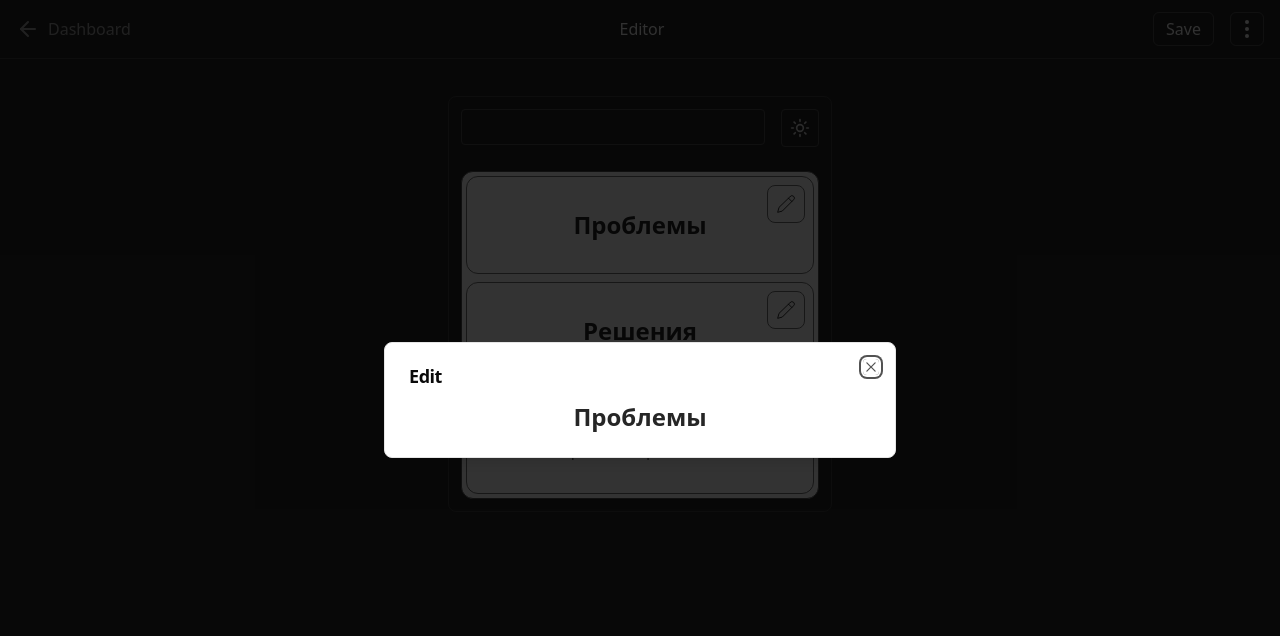
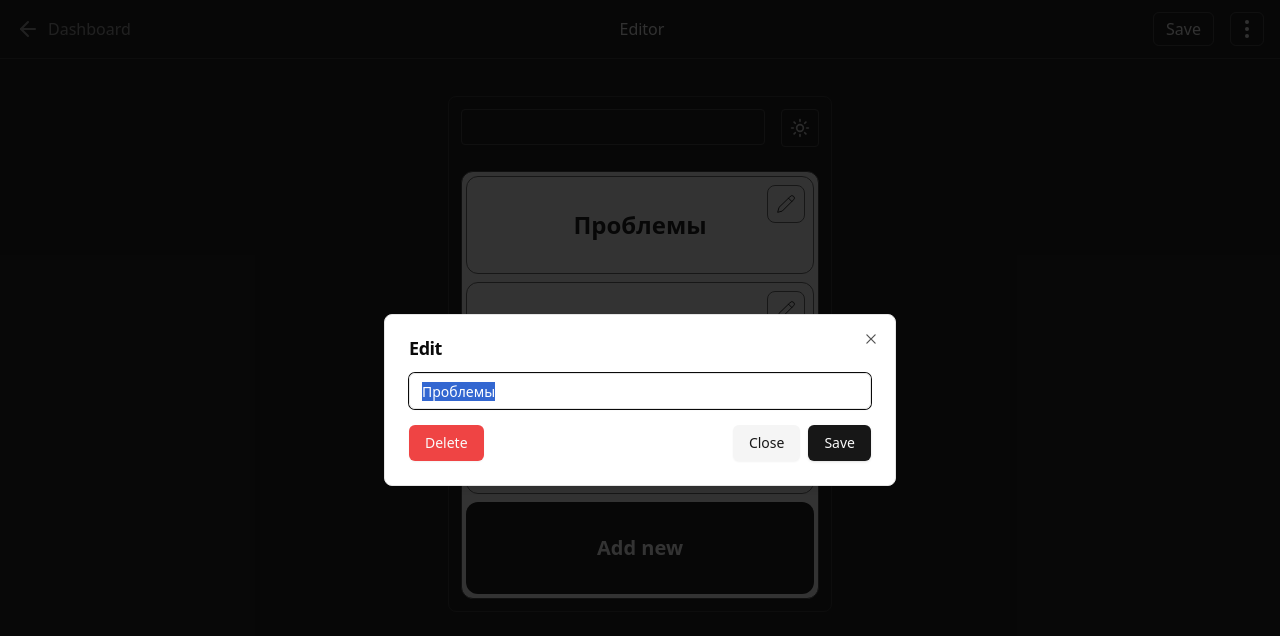
Before and after one commit to ethaningenium/tap-builder, a React (Vite) app: page /edit in a window 1280 px wide. Both pictures are taken after a click on the button 786 px from the left and 204 px from the top of the page. Shown: the top 636 px of the page. Built offline with nearby package versions, Linux system fonts and the light colour scheme.

Commit message:
created add new element/delete element button

```diff
--- a/package.json
+++ b/package.json
@@ -13,6 +13,7 @@
   "dependencies": {
     "@radix-ui/react-dialog": "^1.0.5",
     "@radix-ui/react-icons": "^1.3.0",
+    "@radix-ui/react-slot": "^1.0.2",
     "@supabase/supabase-js": "^2.39.3",
     "class-variance-authority": "^0.7.0",
     "clsx": "^2.1.0",
@@ -22,11 +23,13 @@
     "react-router-dom": "^6.21.3",
     "tailwind-merge": "^2.2.1",
     "tailwindcss-animate": "^1.0.7",
+    "uuid": "^9.0.1",
     "zustand": "^4.5.0"
   },
   "devDependencies": {
     "@types/react": "^18.2.43",
     "@types/react-dom": "^18.2.17",
+    "@types/uuid": "^9.0.8",
     "@typescript-eslint/eslint-plugin": "^6.14.0",
     "@typescript-eslint/parser": "^6.14.0",
     "@vitejs/plugin-react": "^4.2.1",
--- /dev/null
+++ b/src/components/ui/button.tsx
@@ -0,0 +1,57 @@
+import * as React from "react"
+import { Slot } from "@radix-ui/react-slot"
+import { cva, type VariantProps } from "class-variance-authority"
+
+import { cn } from "@/libs/cn"
+
+const buttonVariants = cva(
+  "inline-flex items-center justify-center whitespace-nowrap rounded-md text-sm font-medium transition-colors focus-visible:outline-none focus-visible:ring-1 focus-visible:ring-ring disabled:pointer-events-none disabled:opacity-50",
+  {
+    variants: {
+      variant: {
+        default:
+          "bg-primary text-primary-foreground shadow hover:bg-primary/90",
+        destructive:
+          "bg-destructive text-destructive-foreground shadow-sm hover:bg-destructive/90",
+        outline:
+          "border border-input bg-background shadow-sm hover:bg-accent hover:text-accent-foreground",
+        secondary:
+          "bg-secondary text-secondary-foreground shadow-sm hover:bg-secondary/80",
+        ghost: "hover:bg-accent hover:text-accent-foreground",
+        link: "text-primary underline-offset-4 hover:underline",
+      },
+      size: {
+        default: "h-9 px-4 py-2",
+        sm: "h-8 rounded-md px-3 text-xs",
+        lg: "h-10 rounded-md px-8",
+        icon: "h-9 w-9",
+      },
+    },
+    defaultVariants: {
+      variant: "default",
+      size: "default",
+    },
+  }
+)
+
+export interface ButtonProps
+  extends React.ButtonHTMLAttributes<HTMLButtonElement>,
+    VariantProps<typeof buttonVariants> {
+  asChild?: boolean
+}
+
+const Button = React.forwardRef<HTMLButtonElement, ButtonProps>(
+  ({ className, variant, size, asChild = false, ...props }, ref) => {
+    const Comp = asChild ? Slot : "button"
+    return (
+      <Comp
+        className={cn(buttonVariants({ variant, size, className }))}
+        ref={ref}
+        {...props}
+      />
+    )
+  }
+)
+Button.displayName = "Button"
+
+export { Button, buttonVariants }
--- a/src/components/ui/dialog.tsx
+++ b/src/components/ui/dialog.tsx
@@ -1,16 +1,16 @@
-import * as React from "react"
-import * as DialogPrimitive from "@radix-ui/react-dialog"
-import { Cross2Icon } from "@radix-ui/react-icons"
+import * as React from "react";
+import * as DialogPrimitive from "@radix-ui/react-dialog";
+import { Cross2Icon } from "@radix-ui/react-icons";
 
-import { cn } from "@/libs/cn"
+import { cn } from "@/libs/cn";
 
-const Dialog = DialogPrimitive.Root
+const Dialog = DialogPrimitive.Root;
 
-const DialogTrigger = DialogPrimitive.Trigger
+const DialogTrigger = DialogPrimitive.Trigger;
 
-const DialogPortal = DialogPrimitive.Portal
+const DialogPortal = DialogPrimitive.Portal;
 
-const DialogClose = DialogPrimitive.Close
+const DialogClose = DialogPrimitive.Close;
 
 const DialogOverlay = React.forwardRef<
   React.ElementRef<typeof DialogPrimitive.Overlay>,
@@ -24,8 +24,8 @@ const DialogOverlay = React.forwardRef<
     )}
     {...props}
   />
-))
-DialogOverlay.displayName = DialogPrimitive.Overlay.displayName
+));
+DialogOverlay.displayName = DialogPrimitive.Overlay.displayName;
 
 const DialogContent = React.forwardRef<
   React.ElementRef<typeof DialogPrimitive.Content>,
@@ -48,8 +48,8 @@ const DialogContent = React.forwardRef<
       </DialogPrimitive.Close>
     </DialogPrimitive.Content>
   </DialogPortal>
-))
-DialogContent.displayName = DialogPrimitive.Content.displayName
+));
+DialogContent.displayName = DialogPrimitive.Content.displayName;
 
 const DialogHeader = ({
   className,
@@ -62,22 +62,19 @@ const DialogHeader = ({
     )}
     {...props}
   />
-)
-DialogHeader.displayName = "DialogHeader"
+);
+DialogHeader.displayName = "DialogHeader";
 
 const DialogFooter = ({
   className,
   ...props
 }: React.HTMLAttributes<HTMLDivElement>) => (
   <div
-    className={cn(
-      "flex flex-col-reverse sm:flex-row sm:justify-end sm:space-x-2",
-      className
-    )}
+    className={cn("flex flex-col-reverse sm:flex-row sm:space-x-2", className)}
     {...props}
   />
-)
-DialogFooter.displayName = "DialogFooter"
+);
+DialogFooter.displayName = "DialogFooter";
 
 const DialogTitle = React.forwardRef<
   React.ElementRef<typeof DialogPrimitive.Title>,
@@ -91,8 +88,8 @@ const DialogTitle = React.forwardRef<
     )}
     {...props}
   />
-))
-DialogTitle.displayName = DialogPrimitive.Title.displayName
+));
+DialogTitle.displayName = DialogPrimitive.Title.displayName;
 
 const DialogDescription = React.forwardRef<
   React.ElementRef<typeof DialogPrimitive.Description>,
@@ -103,8 +100,8 @@ const DialogDescription = React.forwardRef<
     className={cn("text-sm text-muted-foreground", className)}
     {...props}
   />
-))
-DialogDescription.displayName = DialogPrimitive.Description.displayName
+));
+DialogDescription.displayName = DialogPrimitive.Description.displayName;
 
 export {
   Dialog,
@@ -117,4 +114,4 @@ export {
   DialogFooter,
   DialogTitle,
   DialogDescription,
-}
+};
--- /dev/null
+++ b/src/components/ui/input.tsx
@@ -0,0 +1,25 @@
+import * as React from "react"
+
+import { cn } from "@/libs/cn"
+
+export interface InputProps
+  extends React.InputHTMLAttributes<HTMLInputElement> {}
+
+const Input = React.forwardRef<HTMLInputElement, InputProps>(
+  ({ className, type, ...props }, ref) => {
+    return (
+      <input
+        type={type}
+        className={cn(
+          "flex h-9 w-full rounded-md border border-input bg-transparent px-3 py-1 text-sm shadow-sm transition-colors file:border-0 file:bg-transparent file:text-sm file:font-medium placeholder:text-muted-foreground focus-visible:outline-none focus-visible:ring-1 focus-visible:ring-ring disabled:cursor-not-allowed disabled:opacity-50",
+          className
+        )}
+        ref={ref}
+        {...props}
+      />
+    )
+  }
+)
+Input.displayName = "Input"
+
+export { Input }
--- /dev/null
+++ b/src/features/editor/components/add-new.tsx
@@ -0,0 +1,98 @@
+import { cn } from "@/libs/cn";
+import { ViewParent } from "./view-parent";
+import {
+  Dialog,
+  DialogTrigger,
+  DialogContent,
+  DialogHeader,
+  DialogClose,
+} from "@/components/ui/dialog";
+import { useEditStore } from "../services/store";
+import { v4 } from "uuid";
+
+export const AddNew = () => {
+  return (
+    <Dialog>
+      <DialogTrigger>
+        <ViewParent className="border-none bg-neutral-800 dark:bg-white text-white dark:text-neutral-800">
+          <p className="text-xl font-bold">Add new</p>
+        </ViewParent>
+      </DialogTrigger>
+      <DialogContent className="w-full flex flex-col items-center">
+        <DialogHeader>
+          <span>Click to element to add</span>
+        </DialogHeader>
+        <div className="w-full rounded-2xl p-2">
+          <DialogClose className="flex gap-4">
+            <TitleAdd />
+            <TextAdd />
+          </DialogClose>
+        </div>
+      </DialogContent>
+    </Dialog>
+  );
+};
+
+interface INewBrick extends React.HTMLAttributes<HTMLDivElement> {
+  children: React.ReactNode;
+}
+
+function NewBrickParent({ children, className, ...props }: INewBrick) {
+  return (
+    <div
+      className={cn(
+        "h-24 w-24 rounded-lg border border-neutral-500 p-2 flex items-center justify-center gap-2 flex-col dark:bg-transparent bg-white cursor-pointer",
+        className
+      )}
+      {...props}
+    >
+      {children}
+    </div>
+  );
+}
+
+function TextAdd() {
+  const { addBrick } = useEditStore();
+  function AddTitle() {
+    addBrick({
+      id: v4(),
+      type: "text",
+      payload: "New Text, my text",
+      params: "",
+      children: [],
+    });
+  }
+  return (
+    <NewBrickParent onClick={AddTitle}>
+      <h2 className="text-lg font-bold text-neutral-800 dark:text-white">
+        AaBbCc
+      </h2>
+      <p className="text-sm font-light  text-neutral-800 dark:text-white">
+        Default text
+      </p>
+    </NewBrickParent>
+  );
+}
+
+function TitleAdd() {
+  const { addBrick } = useEditStore();
+  function AddTitle() {
+    addBrick({
+      id: v4(),
+      type: "title",
+      payload: "New Title",
+      params: "",
+      children: [],
+    });
+  }
+  return (
+    <NewBrickParent onClick={AddTitle}>
+      <h2 className="text-2xl font-bold text-neutral-800 dark:text-white">
+        AaBb
+      </h2>
+      <p className="text-sm font-light  text-neutral-800 dark:text-white">
+        Title
+      </p>
+    </NewBrickParent>
+  );
+}
--- a/src/features/editor/components/blocks/text.tsx
+++ b/src/features/editor/components/blocks/text.tsx
@@ -2,10 +2,58 @@ import { Text } from "@/components/bricks";
 import { BricksProps } from "../../services/bricks-props-type";
 import { ViewParent } from "../view-parent";
 
+import { EditDialog } from "../edit-dialog";
+import { DialogClose, DialogFooter } from "@/components/ui/dialog";
+import { Button } from "@/components/ui/button";
+import { Input } from "@/components/ui/input";
+import { useEditStore } from "../../services/store";
+import { useState } from "react";
+
 export const TextEditor = (props: BricksProps) => {
+  const { changeBrick, deleteBrick } = useEditStore();
+  const [value, setValue] = useState(props.payload);
+
+  const handleChange = (event: React.ChangeEvent<HTMLInputElement>) => {
+    setValue(event.target.value);
+  };
+
+  const handleSave = () => {
+    const { payload, ...newBrick } = props;
+    changeBrick({ ...newBrick, payload: value });
+  };
+
+  const handleClose = () => {
+    setValue(props.payload);
+  };
+
+  const handleDelete = () => {
+    deleteBrick(props.id);
+  };
   return (
     <ViewParent>
       <Text text={props.payload} />
+      <EditDialog>
+        <Input value={value} onChange={handleChange} />
+        <DialogFooter className="w-full flex flex-row justify-between gap-2 sm:gap-3">
+          <DialogClose asChild>
+            <Button type="button" variant="destructive" onClick={handleDelete}>
+              Delete
+            </Button>
+          </DialogClose>
+          <div className="flex gap-2">
+            <DialogClose asChild>
+              <Button type="button" variant="secondary" onClick={handleClose}>
+                Close
+              </Button>
+            </DialogClose>
+            <DialogClose asChild>
+              <Button type="button" variant="default" onClick={handleSave}>
+                Save
+              </Button>
+            </DialogClose>
+          </div>
+        </DialogFooter>
+      </EditDialog>
     </ViewParent>
   );
 };
--- a/src/features/editor/components/blocks/title.tsx
+++ b/src/features/editor/components/blocks/title.tsx
@@ -2,13 +2,56 @@ import { Title } from "@/components/bricks";
 import { BricksProps } from "../../services/bricks-props-type";
 import { ViewParent } from "../view-parent";
 import { EditDialog } from "../edit-dialog";
+import { DialogClose, DialogFooter } from "@/components/ui/dialog";
+import { Button } from "@/components/ui/button";
+import { Input } from "@/components/ui/input";
+import { useEditStore } from "../../services/store";
+import { useState } from "react";
 
 export const TitleEditor = (props: BricksProps) => {
+  const { changeBrick, deleteBrick } = useEditStore();
+  const [value, setValue] = useState(props.payload);
+
+  const handleChange = (event: React.ChangeEvent<HTMLInputElement>) => {
+    setValue(event.target.value);
+  };
+
+  const handleSave = () => {
+    const { payload, ...newBrick } = props;
+    changeBrick({ ...newBrick, payload: value });
+  };
+
+  const handleClose = () => {
+    setValue(props.payload);
+  };
+
+  const handleDelete = () => {
+    deleteBrick(props.id);
+  };
   return (
     <ViewParent>
       <Title title={props.payload} />
       <EditDialog>
-        <Title title={props.payload} />
+        <Input value={value} onChange={handleChange} />
+        <DialogFooter className="w-full flex flex-row justify-between gap-2 sm:justify-between">
+          <DialogClose asChild>
+            <Button type="button" variant="destructive" onClick={handleDelete}>
+              Delete
+            </Button>
+          </DialogClose>
+          <div className="flex gap-2">
+            <DialogClose asChild>
+              <Button type="button" variant="secondary" onClick={handleClose}>
+                Close
+              </Button>
+            </DialogClose>
+            <DialogClose asChild>
+              <Button type="button" variant="default" onClick={handleSave}>
+                Save
+              </Button>
+            </DialogClose>
+          </div>
+        </DialogFooter>
       </EditDialog>
     </ViewParent>
   );
--- a/src/features/editor/components/editing.tsx
+++ b/src/features/editor/components/editing.tsx
@@ -1,6 +1,7 @@
 import { ThemeToggle } from "@/components/theme-toggle";
 import { useEditStore } from "../services/store";
-import { BrickLoader } from "./brick-loader";
+import { BrickLoader } from "./blocks-loader";
+import { AddNew } from "./add-new";
 
 export const Editing = () => {
   const { bricks } = useEditStore();
@@ -8,7 +9,7 @@ export const Editing = () => {
   return (
     <main className="pt-24 min-h-dvh w-full flex flex-col items-center justify-start">
       <div className="w-full mx-4 max-w-96 border rounded-lg border-neutral-700 flex flex-col justify-start p-3">
-        <div className="w-full flex gap-4 items-start">
+        <div className="w-full flex gap-4 items-start ">
           <div className=" w-full h-9  rounded border border-neutral-600"></div>
           <ThemeToggle className="border-neutral-600 text-neutral-300 dark:text-neutral-300 rounded hover:bg-neutral-700" />
         </div>
@@ -16,6 +17,7 @@ export const Editing = () => {
           {bricks.map((brick, i) => (
             <BrickLoader key={brick.id} {...brick} position={i} />
           ))}
+          <AddNew />
         </div>
       </div>
     </main>
--- a/src/features/editor/components/view-parent.tsx
+++ b/src/features/editor/components/view-parent.tsx
@@ -1,9 +1,21 @@
-import React from "react";
+import { cn } from "@/libs/cn";
+import React, { forwardRef, Ref } from "react";
 
-export const ViewParent = (props: { children: React.ReactNode }) => {
-  return (
-    <div className="w-full p-8 border border-neutral-500 rounded-xl flex justify-center items-center bg-white dark:bg-neutral-800 relative">
-      {props.children}
-    </div>
-  );
-};
+export const ViewParent = forwardRef(
+  (
+    props: { children: React.ReactNode; className?: string },
+    ref: Ref<HTMLDivElement>
+  ) => {
+    return (
+      <div
+        ref={ref}
+        className={cn(
+          "w-full p-8 border border-neutral-500 rounded-xl flex justify-center items-center bg-white dark:bg-neutral-800 relative",
+          props.className
+        )}
+      >
+        {props.children}
+      </div>
+    );
+  }
+);
--- a/src/index.css
+++ b/src/index.css
@@ -74,3 +74,7 @@
     @apply bg-background text-foreground;
   }
 }
+
+html, body {
+  @apply bg-neutral-800
+}
```
Also changed, not shown: src/features/editor/components/blocks-loader.tsx (renamed from src/features/editor/components/brick-loader.tsx), 1 other file (tests, documents, lock files or other folders).
